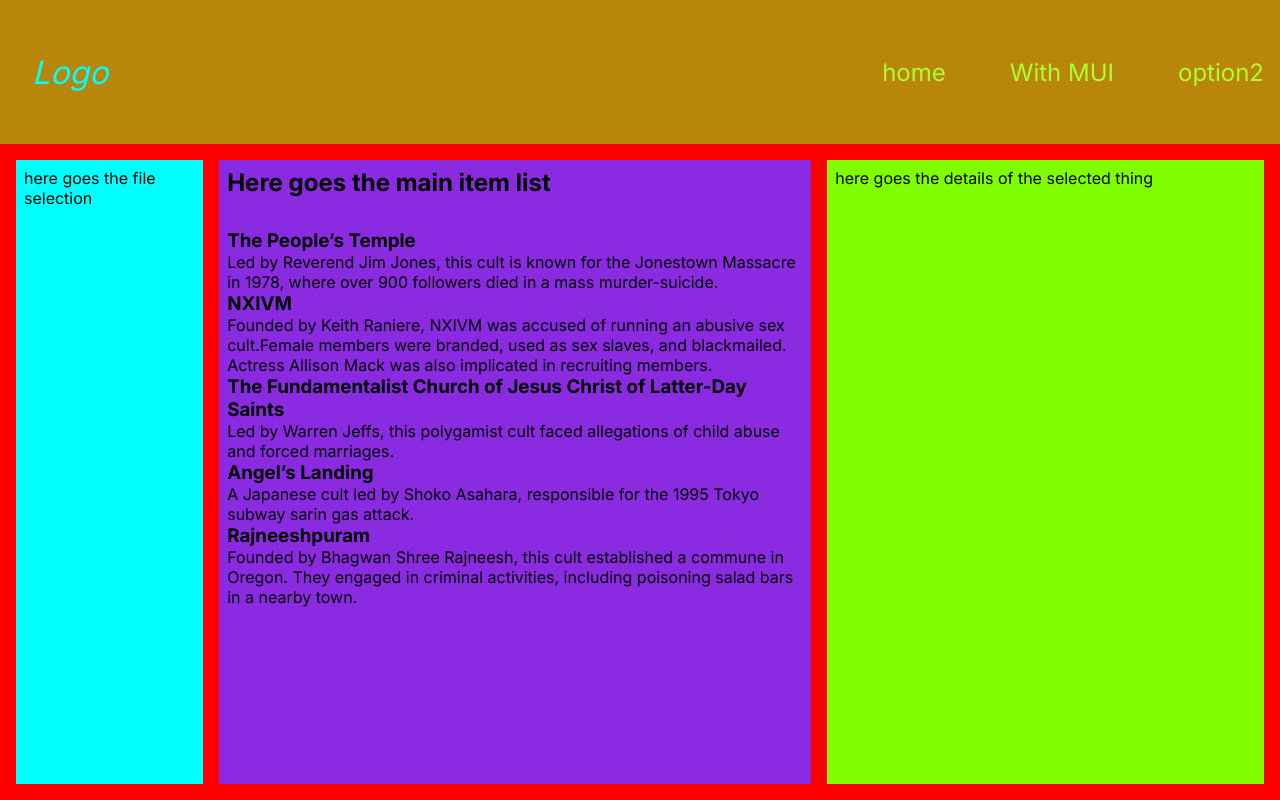
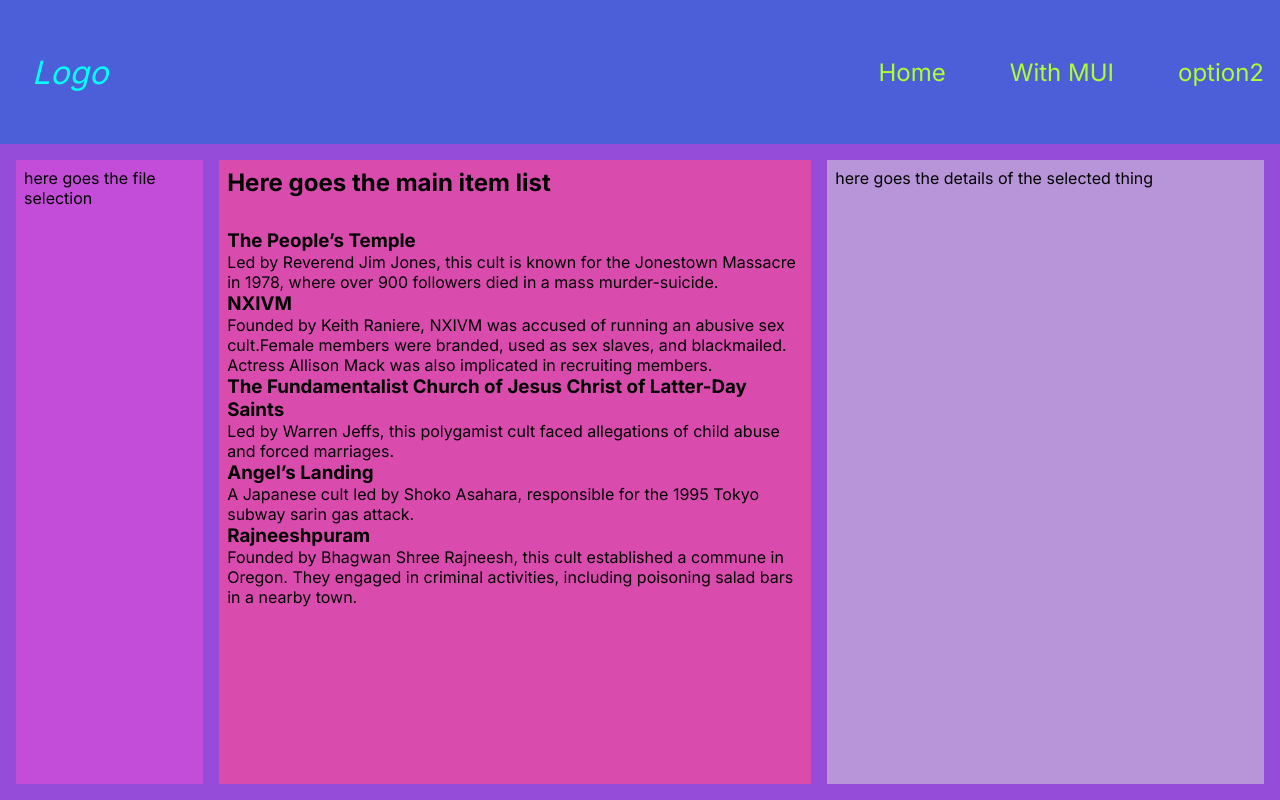
Before and after one commit to tBaronDar/demo-context, a Next.js app: page / in a window 1280 px wide. Built offline with nearby package versions, Linux system fonts and the light colour scheme.

Commit message:
color tweaks

```diff
--- a/app/globals.css
+++ b/app/globals.css
@@ -1,5 +1,9 @@
 :root {
-  --background-color: #ff0000;
+  --main-background-color: #954cd9;
+  --list-background-color: #d94cad;
+  --file-tree-background-color: #c34cd9;
+  --cult-details-background-color: #b894d9;
+  --main-nav-background-color: #4c5fd9;
 }
 
 * {
@@ -18,7 +22,7 @@
 
 body {
   color: black;
-  background: var(--background-color);
+  background: var(--main-background-color);
 }
 
 main {
--- a/components/cults-details/cult-details.module.css
+++ b/components/cults-details/cult-details.module.css
@@ -1,9 +1,9 @@
 .master {
-	grid-column: 3;
-	background-color: chartreuse;
+  grid-column: 3;
+  background-color: var(--cult-details-background-color);
 }
 
 .details {
-	width: 100%;
-	height: 100%;
+  width: 100%;
+  height: 100%;
 }
--- a/components/cults-details/cult-details.tsx
+++ b/components/cults-details/cult-details.tsx
@@ -15,7 +15,7 @@
 
   return (
     <div className={styles.master}>
-			<p>here goes the details of the selected thing</p>
+      {!cultUrl && <p>here goes the details of the selected thing</p>}
       {cultUrl && <iframe src={cultUrl} className={styles.details} />}
     </div>
   );
--- a/components/cults/cults-table.module.css
+++ b/components/cults/cults-table.module.css
@@ -1,12 +1,12 @@
 .master {
-	grid-column: 2;
-	background-color: blueviolet;
+  grid-column: 2;
+  background-color: var(--list-background-color);
 }
 
 .master h2 {
-	margin-bottom: 2rem;
+  margin-bottom: 2rem;
 }
 
 .list {
-	list-style: none;
+  list-style: none;
 }
--- a/components/cults/list-item.module.css
+++ b/components/cults/list-item.module.css
@@ -1,9 +1,9 @@
 .cult:hover {
-	scale: 1.05;
-	cursor: pointer;
-	background-color: blueviolet;
+  scale: 1.05;
+  cursor: pointer;
+  background-color: var(--list-background-color);
 }
 
 .focused {
-	box-shadow: 1px;
+  box-shadow: 1px;
 }
--- a/components/file-tree.module.css
+++ b/components/file-tree.module.css
@@ -1,5 +1,5 @@
 .master {
-	grid-column: 1;
-	background-color: aqua;
-	/* height: 100%; */
+  grid-column: 1;
+  background-color: var(--file-tree-background-color);
+  /* height: 100%; */
 }
--- a/components/layout/main-navigation.module.css
+++ b/components/layout/main-navigation.module.css
@@ -1,7 +1,7 @@
 .header {
   height: 18%;
   width: 100%;
-	background-color: darkgoldenrod;
+  background-color: var(--main-nav-background-color);
 }
 
 .navigation {
--- a/components/layout/main-navigation.tsx
+++ b/components/layout/main-navigation.tsx
@@ -11,7 +11,9 @@
           Logo
         </Link>
         <ul>
-          <li>home</li>
+          <li>
+            <Link href={"/"}>Home</Link>
+          </li>
           <li>
             <Link href={"/with-MUI"}>With MUI</Link>
           </li>
```
Lines whose indentation alone changed are shown as unchanged.
